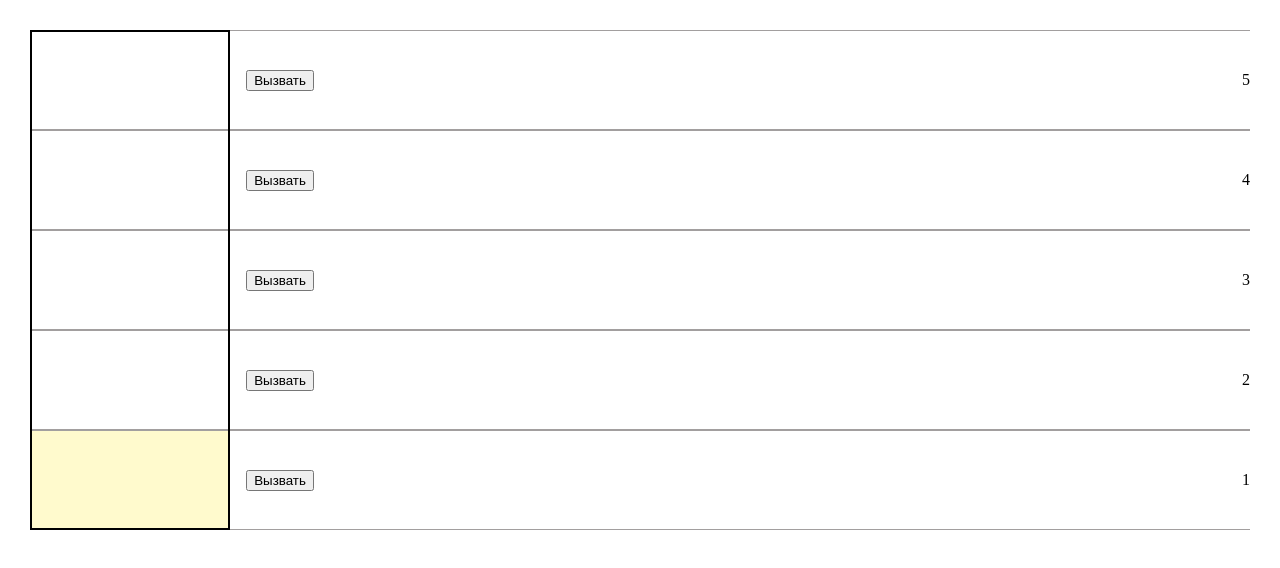
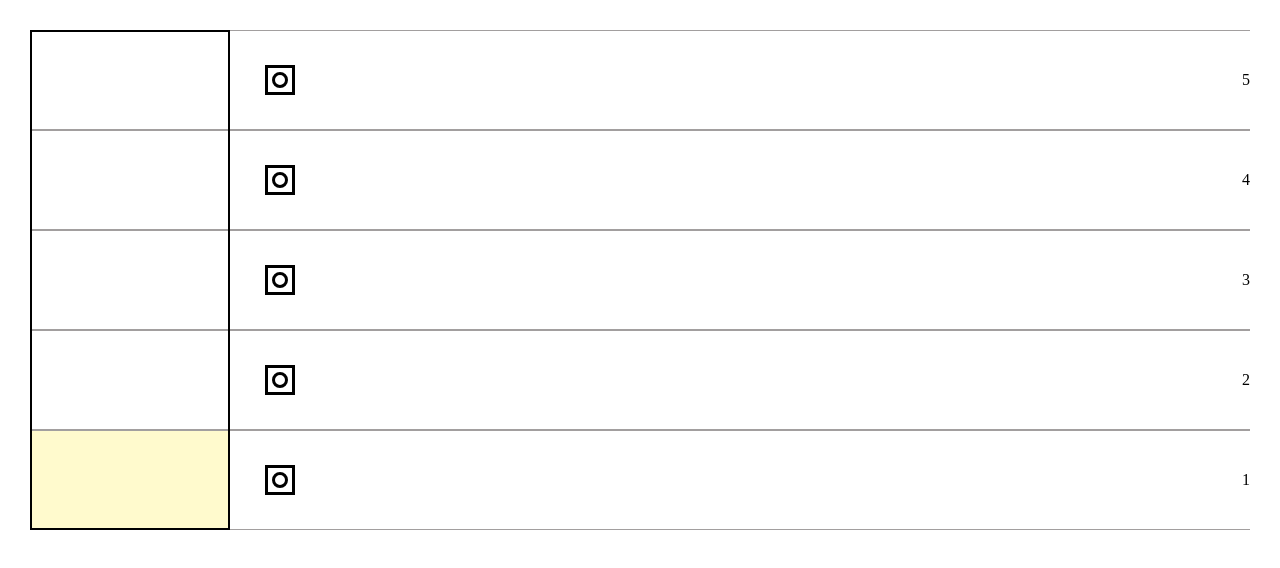
Before and after one commit to EgorChindyasov/elevator_simulator, a Vue app: page / in a window 1280 px wide. Shown: the top 568 px of the page. Built offline with nearby package versions, Linux system fonts and the light colour scheme.

Commit message:
added flashing effect for floor button

```diff
--- a/src/components/Buttons.vue
+++ b/src/components/Buttons.vue
@@ -6,29 +6,89 @@
             :key="count"
             :style="{width: '100%', height: `${500 / floorsNumber}px`}"
         >
-            <button
+            <div
+                class="button"
                 @click="callElevator(floorsNumber - count + 1)"
             >
-                Вызвать
-            </button>
+                <div
+                    class="buttonInner"
+                    ref="buttonRef"
+                    :style="{borderColor: setButtonColor(floorsNumber - count + 1)}"
+                ></div>
+            </div>
         </div>
     </div>
 </template>
 
 <script lang="ts">
-import {defineComponent} from 'vue'
+import {
+    ref,
+    computed,
+    watch,
+    defineComponent
+} from 'vue'
 import {useStore} from 'vuex'
 
 export default defineComponent({
     setup() {
         const store = useStore()
+
+        const elevatorPosition = ref(store.state.elevatorPosition)
+        const nextElevatorPosition = ref(store.getters.getNextCallFloor)
+        const isMoved = ref(store.state.isMoved)
+        const buttonRef = ref<HTMLDivElement | HTMLDivElement[] | null>(null)
+
+        const elevatorPositionComputed = computed(() => store.getters.getElevatorPositon)
+        const nextElevatorPositionComputed = computed(() => store.getters.getNextCallFloor)
+        const isMovedComputed = computed(() => store.getters.getIsMoved)
+        const queueCallsComputed = computed(() => store.getters.getQueueCalls)
+
+        watch(elevatorPositionComputed, (newValue, oldValue) => {
+            elevatorPosition.value = newValue
+        })
+
+        watch(isMovedComputed, (newValue, oldValue) => {
+            isMoved.value = newValue
+
+            if (!newValue) {
+                // @ts-ignore
+                if (buttonRef._rawValue) {
+                    // @ts-ignore
+                    buttonRef._rawValue[store.getters.getFloorsNumber - nextElevatorPosition.value].animate(
+                        [
+                            {opacity: 1, borderColor: 'red'},
+                            {opacity: 0, borderColor: 'red'},
+                            {opacity: 1, borderColor: 'red'}
+                        ],
+                        {
+                            duration: 1000,
+                            iterations: 3
+                        }
+                    )
+                }
+            }
+        })
+
+        watch(nextElevatorPositionComputed, (newValue, oldValue) => {
+            nextElevatorPosition.value = newValue
+        })
+
         const callElevator = (count: number) => {
-            store.commit('changeCallFloor', count)
+            store.commit('addToQueueCalls', count)
+        }
+
+        const setButtonColor = (count: number) => {
+            return queueCallsComputed.value.includes(count) ? 'red' : 'black'
         }
 
         return {
             floorsNumber: store.getters.getFloorsNumber,
-            callElevator
+            elevatorPosition,
+            nextElevatorPosition,
+            isMoved,
+            callElevator,
+            setButtonColor,
+            buttonRef
         }
     }
 })
@@ -44,6 +104,26 @@ export default defineComponent({
             display: flex;
             justify-content: center;
             align-items: center;
+
+            .button {
+                width: 30px;
+                height: 30px;
+                border: 3px solid black;
+                box-sizing: border-box;
+                display: flex;
+                justify-content: center;
+                align-items: center;
+                color: black;
+                cursor: pointer;
+
+                .buttonInner {
+                    width: 10px;
+                    height: 10px;
+                    border: 3px solid black;
+                    border-radius: 50%;
+                    opacity: 1;
+                }
+            }
         }
     }
 </style>
```
